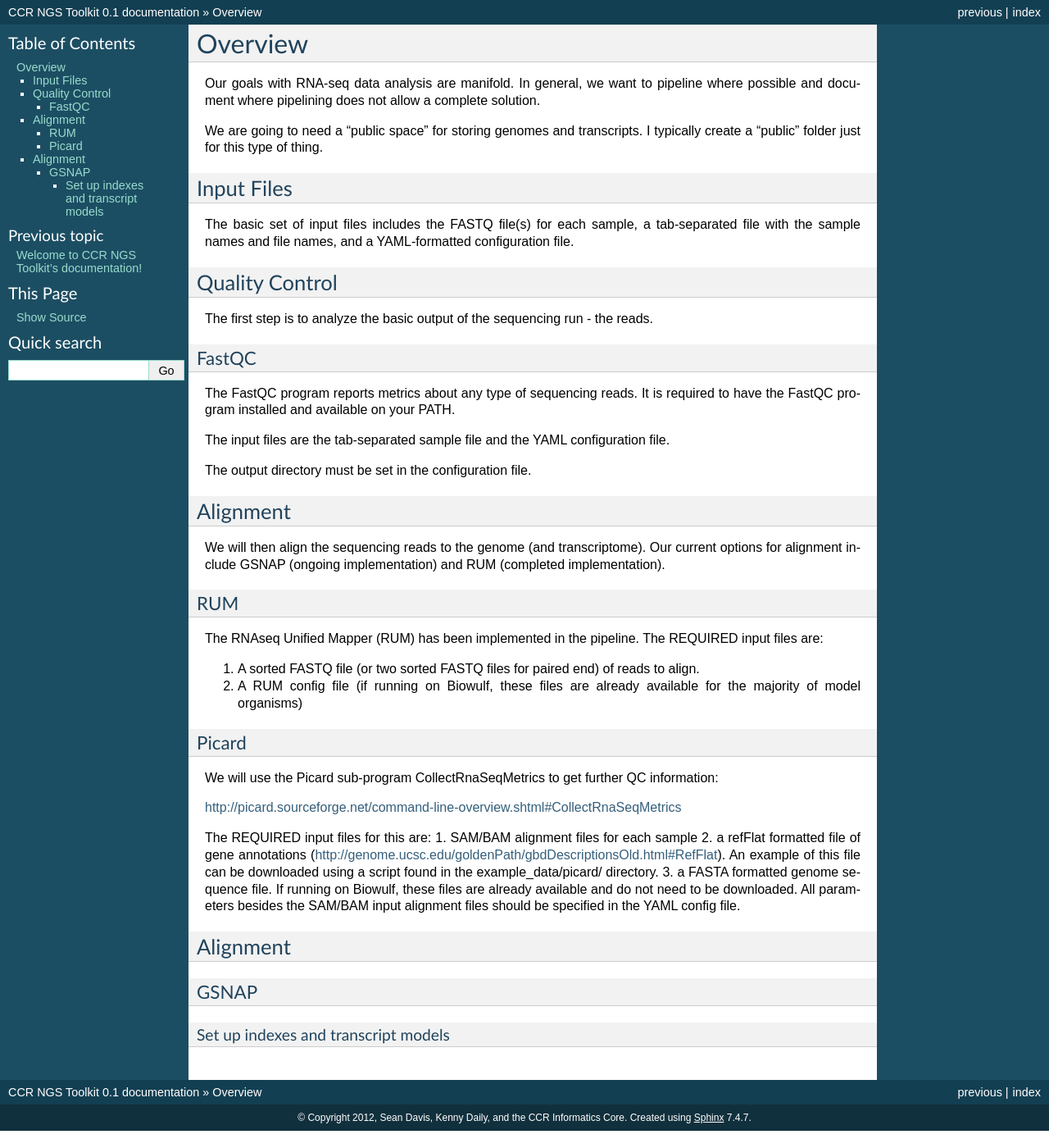
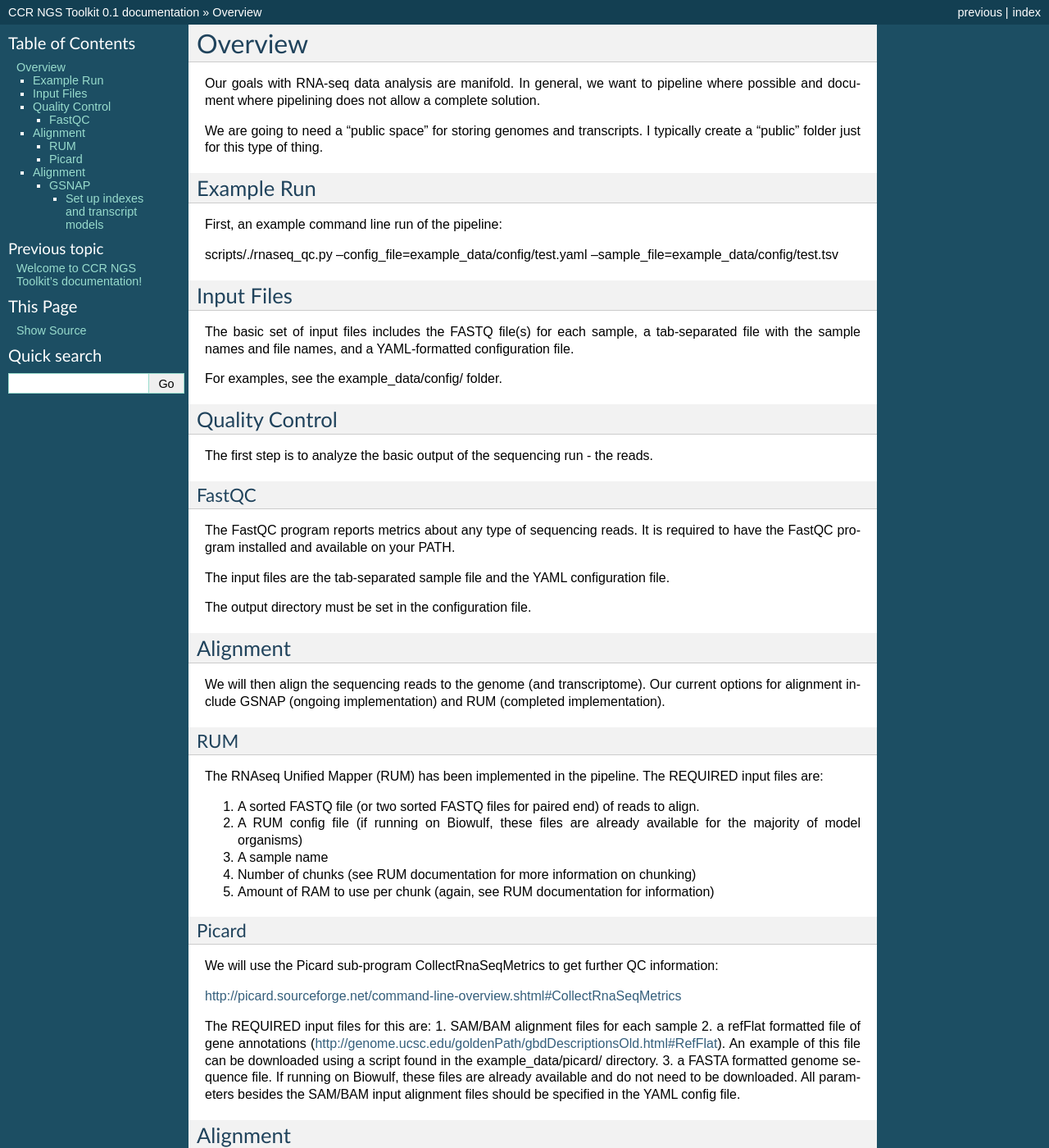
Before and after one commit to seandavi/CCR_NGS, a Sphinx documentation site: the page built from docs/RNAseq.rst, in a window 1280 px wide and 1400 px high. Shown: the whole window at 82% size. Built offline with Sphinx 7.4.7, drawn with Linux system fonts in a browser that asks for light colours.

Commit message:
Updated docs.

```diff
--- a/docs/RNAseq.rst
+++ b/docs/RNAseq.rst
@@ -4,11 +4,19 @@ Our goals with RNA-seq data analysis are manifold.  In general, we want to pipel
 
 We are going to need a "public space" for storing genomes and transcripts.  I typically create a "public" folder just for this type of thing.
 
+Example Run
+-----------
+First, an example command line run of the pipeline:
+
+scripts/./rnaseq_qc.py --config_file=example_data/config/test.yaml --sample_file=example_data/config/test.tsv
+
 Input Files
 -----------
 The basic set of input files includes the FASTQ file(s) for each
 sample, a tab-separated file with the sample names and file names, and
 a YAML-formatted configuration file.
+
+For examples, see the example_data/config/ folder.
 
 Quality Control
 ---------------
@@ -38,6 +46,10 @@ The REQUIRED input files are:
 
 1. A sorted FASTQ file (or two sorted FASTQ files for paired end) of reads to align.
 2. A RUM config file (if running on Biowulf, these files are already available for the majority of model organisms)
+3. A sample name
+4. Number of chunks (see RUM documentation for more information on chunking)
+5. Amount of RAM to use per chunk (again, see RUM documentation for information)
+
 
 Picard
 ======
```
